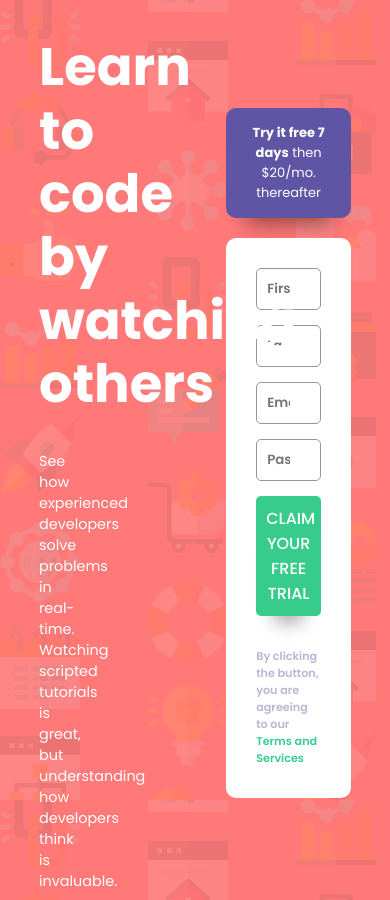
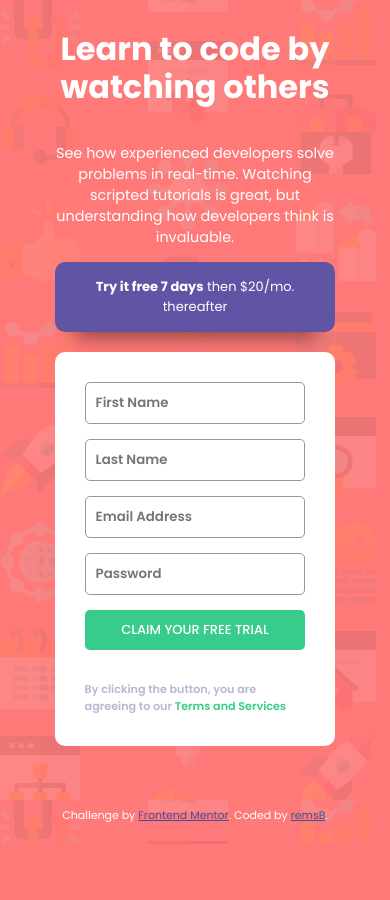
Before and after one commit to Sonalpt/intro-component-with-signup-form-master, a website: page index.html in a window 390 px wide. Shown: the top 900 px of the page. After the commit the page ends 844 px from the top, so only its background shows below. Drawn offline with nearby package versions, Linux system fonts and the light colour scheme.

Commit message:
added responsive design

```diff
--- a/Sass/main.scss
+++ b/Sass/main.scss
@@ -43,19 +43,17 @@ body {
         max-width: 80%;
         display: flex;
         flex-direction: row;
-        justify-content: space-around;
+        justify-content: center;
         .intro__contextual {
             min-width: 50%;
             max-width: 60%;
             h1 {
-                position: relative;
                 font-family: 'Poppins-Bold', sans-serif;
                 font-size: 3.3em;
                 padding: 0px 150px 0px 0px;
                 line-height: 1.2;
             }
             p {
-                position: relative;
                 font-size: 0.9em;
                 padding-right: 200px;
             }
@@ -88,6 +86,7 @@ body {
                 border-radius: 10px;
                 padding: 30px 30px 20px 30px;
                 input {
+                    color: hsl(249, 10%, 26%);
                     font-family: 'Poppins-SemiBold', sans-serif;
                     border: 1px solid;
                     border-color: hsl(249, 14%, 63%);
@@ -97,7 +96,7 @@ body {
                 }
                 .intro__subscription__infos-btn {
                     font-family: 'Poppins-Medium', sans-serif;
-                    font-size: 16px;
+                    font-size: 13px;
                     background-color: hsl(154, 59%, 51%);
                     padding: 10px 10px 10px 10px;
                     margin-bottom: 20px;
@@ -119,6 +118,40 @@ body {
         }
 
     }
+    @media (max-width: 900px) {
+        .intro {
+            flex-direction: column;
+            align-items: center;
+            justify-content: center;
+            .intro__contextual {
+                align-items: center;
+                display: flex;
+                flex-direction: column;
+                justify-content: center;
+                min-width: 90%;
+                max-width: 90%;
+                h1 {
+                    text-align: center;
+                    font-family: 'Poppins-Bold', sans-serif;
+                    font-size: 2em;
+                    padding: 0px 0px 0px 0px;
+                    line-height: 1.2;
+                }
+                p {
+                    text-align: center;
+                    font-size: 0.9em;
+                    padding-right: 0px;
+                }
+            }
+            .intro__subscription {
+                min-width: 85%;
+                max-width: 90%;
+                min-height: 100%;
+            }
+
+        }
+
+    }
 
     .attribution {
         font-size: 11px;
```
Also changed, not shown: Sass/main.css, 1 other file.
